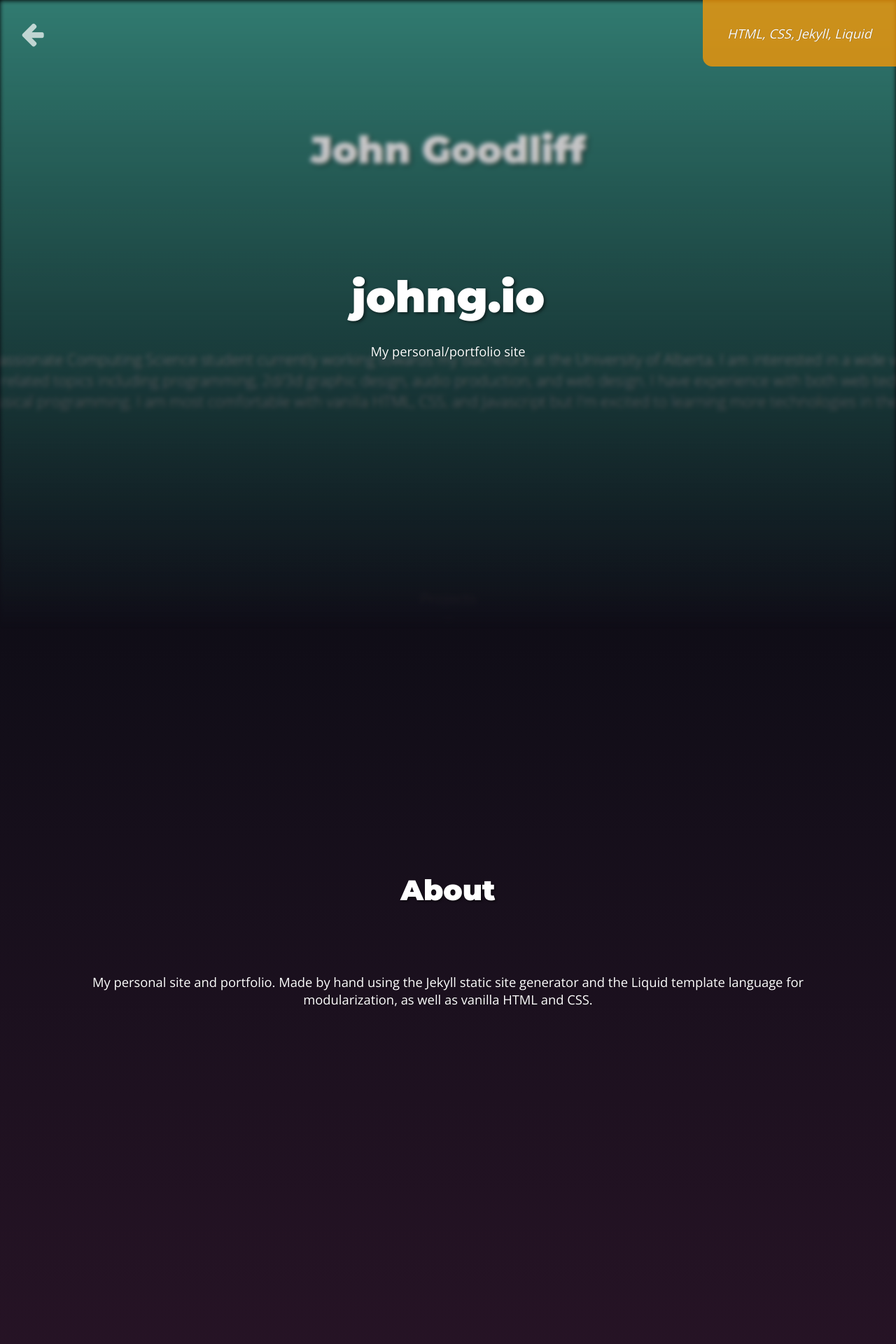
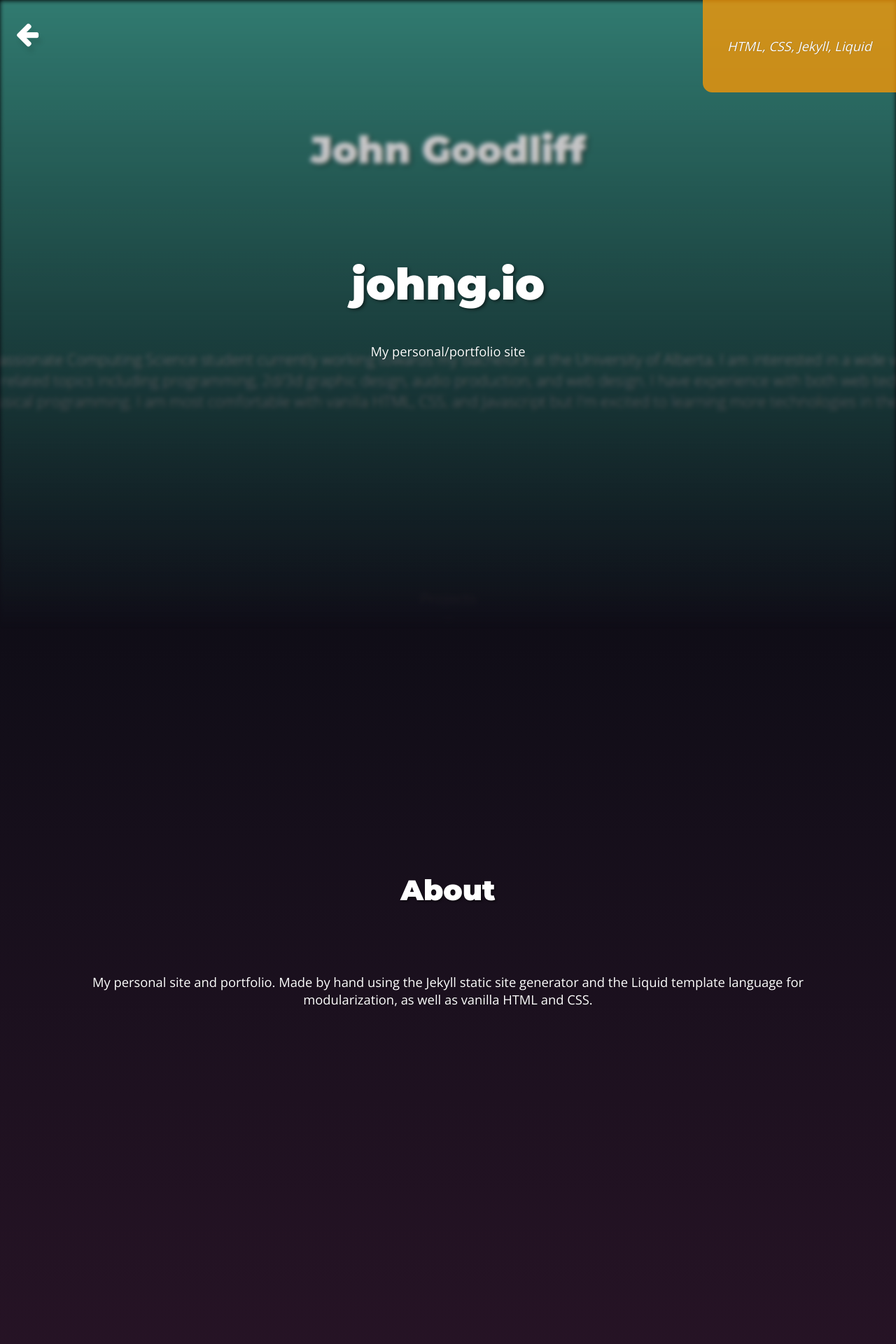
Before and after one commit to jerboa88/jerboa88.github.io, a Jekyll site: the page built from _projects/johng.io.md, in a window 1280 px wide. Shown: the top 1920 px of the page at 70% size. Built offline with Jekyll 4.4.1, drawn with Linux system fonts in a browser that asks for light colours; some web fonts are replaced.

Commit message:
Update styles. Misc changes

```diff
--- a/_layouts/project_page.html
+++ b/_layouts/project_page.html
@@ -5,7 +5,7 @@ layout: scrolling_page
 
 <div class="background project-image" style="background-image: url('{{ site.image_path }}/{{ page.image | default: 'unknown.png' }}')"></div>
 
-<header class="project-header" data-bg="{{ site.image_path }}/{{ page.image | default: 'unknown.png' }}">
+<header>
 	<a href="/#projects" class="back-button icon-arrow-left"></a>
 	<div class="project-type {{ page.category | default: 'unknown' }}"><p>{{ page.type | default: 'Unknown' }}</p></div>
 	<h1>{{- page.title -}}</h1>
--- a/_layouts/scrolling_page.html
+++ b/_layouts/scrolling_page.html
@@ -4,10 +4,6 @@
 
 	<body>
 		<div class="background"></div>
-		{{ content }}
-
-		{% if page.title == 'Portfolio' %}
-		<script src="/js/script.js"></script>
-		{% endif %}
+			{{ content }}
 	</body>
 </html>
--- a/css/style.css
+++ b/css/style.css
@@ -86,15 +86,11 @@
 	}
 
 	header, .full-height {
-		height: -moz-available;
+		/* height: -moz-available;
 		height: -webkit-fill-available;
-		height: fill-available;
+		height: fill-available; */
+		height: 100vh;
 	}
-}
-
-* {
-  margin: 0;
-  padding: 0;
 }
 
 html, body {
@@ -112,6 +108,40 @@ body {
 	font-weight: lighter;
 	font-size: 3vh;
 	overflow-x: hidden;
+}
+
+.yolo {
+	position: absolute;
+	top: 0;
+	left: 0;
+	right: 0;
+	margin-top: 1vh;
+	font-size: var(--small-font-size);
+}
+
+/* Star background */
+.background {
+	position: absolute;
+	top: 0;
+	left: 0;
+	right: 0;
+	bottom: 0;
+	text-align: center;
+	z-index: -1;
+}
+
+.project-image {
+	background-position: center;
+	background-repeat: no-repeat;
+	background-size: cover;
+	-webkit-mask-image: -webkit-gradient(linear, left top, left bottom, from(rgba(0,0,0,1)), to(rgba(0,0,0,0)));
+	mask-image: linear-gradient(to bottom, rgba(0,0,0,1), rgba(0,0,0,0));
+	filter: blur(3px);
+}
+
+.star {
+  background-color: #fff;
+	position: relative;
 }
 
 header, .full-height {
@@ -134,6 +164,7 @@ footer {
 					justify-content: space-between;
 	bottom: 0;
 	font-size: var(--font-size);
+	background: rgba(0,0,0,.4);
 }
 
 .full-height > footer {
@@ -159,6 +190,16 @@ h1, section > h2, section > p {
 	margin: 0 0 3vh 0;
 }
 
+header > h1:hover {
+	-webkit-transform: scale(1.1);
+	transform: scale(1.1);
+}
+
+h1, h2 {
+	font-family: 'Montserrat', Impact, Helvetica, sans-serif;
+	text-shadow: var(--text-shadow);
+}
+
 h1 {
 	font-size: var(--header-font-size);
 	-webkit-transition: -webkit-transform .5s;
@@ -168,28 +209,21 @@ h1 {
 	cursor: default;
 }
 
-header > h1:hover {
-	-webkit-transform: scale(1.1);
-	transform: scale(1.1);
-}
-
 h2 {
 	margin: 0;
 	padding: 1em;
 }
 
-h1, h2, h4 {
-	font-family: 'Montserrat', Impact, Helvetica, sans-serif;
+h4 {
+	font-family: 'Open Sans', 'Calibri', 'Trebuchet MS', sans-serif;
+	font-size: 1.3em;
+	font-weight: lighter;
 	text-shadow: var(--text-shadow);
 }
 
-p, ul {
+p {
 	font-size: var(--font-size);
 	text-shadow: var(--text-shadow2);
-}
-
-ul {
-	list-style: none;
 }
 
 .email:after {
@@ -224,10 +258,10 @@ nav > a:link {
 	font-size: var(--icon-font-size);
 	font-weight: bolder;
 	text-shadow: var(--box-shadow2);
-	-webkit-transition: text-shadow .1s, box-shadow .1s, -webkit-transform .1s;
-	transition: text-shadow .1s, box-shadow .1s, -webkit-transform .1s;
-	transition: transform .1s, text-shadow .1s, box-shadow .1s;
-	transition: transform .1s, text-shadow .1s, box-shadow .1s, -webkit-transform .1s;
+	-webkit-transition: text-shadow .1s, -webkit-transform .1s;
+	transition: text-shadow .1s, -webkit-transform .1s;
+	transition: transform .1s, text-shadow .1s;
+	transition: transform .1s, text-shadow .1s, -webkit-transform .1s;
 }
 
 nav > a:hover {
@@ -259,101 +293,6 @@ nav > a:active {
 	right: 0;
 }
 
-.project-header {
-	/* width: 100%;
-	margin: 0;
-	-webkit-box-pack: end;
-					justify-content: end;
-	justify-content: flex-end; */
-	background: attr(data-bg url);
-	background-position: center;
-	background-repeat: no-repeat;
-	background-size: cover;
-}
-
-.down-button {
-	display: -webkit-box;
-	display: flex;
-	-webkit-box-pack: center;
-					justify-content: center;
-	padding: .7em;
-}
-
-.icon-arrow-left.back-button {
-	position: absolute;
-	top: 0;
-	left: 0;
-	padding: 1em;
-	padding: .8em;
-	font-size: 1.4em;
-}
-
-
-.fade, footer {
-	background: rgba(0,0,0,.4);
-}
-
-.down-button > a:link {
-	display: -webkit-box;
-	display: flex;
-	-webkit-box-orient: vertical;
-	-webkit-box-direction: normal;
-					flex-direction: column;
-	-webkit-box-pack: center;
-					justify-content: center;
-	width: var(--down-button-size);
-	height: var(--down-button-size);
-	padding: 0;
-	font-weight: 400;
-	border: none;
-	background: #fff;
-	border-radius: 50%;
-	box-shadow: var(--box-shadow);
-	-webkit-transition: -webkit-transform .5s;
-	transition: -webkit-transform .5s;
-	transition: transform .5s;
-	transition: transform .5s, -webkit-transform .5s;
-	-webkit-animation: wiggle 2s ease-in-out .5s;
-	animation: wiggle 2s ease-in-out .5s;
-}
-
-@-webkit-keyframes wiggle {
-	0% {-webkit-transform: translate(0, 0);transform: translate(0, 0);}
-	25% {-webkit-transform: translate(0, var(--wiggle-amount-down));transform: translate(0, var(--wiggle-amount-down));}
-	50% {-webkit-transform: translate(0, var(--wiggle-amount-up));transform: translate(0, var(--wiggle-amount-up));}
-	75% {-webkit-transform: translate(0, var(--wiggle-amount-down));transform: translate(0, var(--wiggle-amount-down));}
-	100% {-webkit-transform: translate(0, 0);transform: translate(0, 0);}
-}
-
-@keyframes wiggle {
-	0% {-webkit-transform: translate(0, 0);transform: translate(0, 0);}
-	25% {-webkit-transform: translate(0, var(--wiggle-amount-down));transform: translate(0, var(--wiggle-amount-down));}
-	50% {-webkit-transform: translate(0, var(--wiggle-amount-up));transform: translate(0, var(--wiggle-amount-up));}
-	75% {-webkit-transform: translate(0, var(--wiggle-amount-down));transform: translate(0, var(--wiggle-amount-down));}
-	100% {-webkit-transform: translate(0, 0);transform: translate(0, 0);}
-}
-
-.down-button > a:link:hover {
-	-webkit-transform: scale(1.1);
-	transform: scale(1.1);
-}
-
-.down-button > a:link:active {
-	opacity: 1;
-	background: #eee;
-}
-
-/* .fa-angle-down {
-	font-weight: bolder;
-	color: var(--bg-color);
-} */
-
-h4 {
-	font-family: 'Open Sans', 'Calibri', 'Trebuchet MS', sans-serif;
-	font-size: 1.3em;
-	font-weight: lighter;
-}
-
 .project {
 	background-color: var(--project-bg-color);
 	background-position: center;
@@ -371,6 +310,14 @@ h4 {
 	opacity: 1;
 }
 
+header > .project-type {
+	position: absolute;
+	top: 0;
+	right: 0;
+	font-size: 1em;
+	padding: 1.3em;
+}
+
 .project-type {
 	width: -webkit-max-content;
 	width: -moz-max-content;
@@ -380,14 +327,6 @@ h4 {
 	font-style: italic;
 	border-radius: 0 0 0 .5em;
   margin-left: auto;
-}
-
-.project-header > .project-type {
-	position: absolute;
-	top: 0;
-	right: 0;
-	font-size: 1em;
-	padding: 1.3em;
 }
 
 .project > div {
@@ -436,6 +375,7 @@ h4, .project-text > p {
 	transition: height 0s .25s step-end, opacity .25s .25s ease-in;
 }
 
+/* Colors for different project types */
 .web, .web-h:hover {
 	background: rgba(255, 152, 0, .75);
 	color: var(--text-color);
@@ -542,6 +482,26 @@ h4, .project-text > p {
 .icon-instagram:before {
   content: "\e905";
 }
+.icon-arrow-left.back-button {
+	position: absolute;
+	top: 0;
+	left: 0;
+	padding: 1em;
+	padding: .8em;
+	font-size: 1.4em;
+	text-shadow: var(--box-shadow2);
+	-webkit-transition: text-shadow .1s, -webkit-transform .1s;
+	transition: text-shadow .1s, -webkit-transform .1s;
+	transition: transform .1s, text-shadow .1s;
+	transition: transform .1s, text-shadow .1s, -webkit-transform .1s;
+}
+.icon-arrow-left.back-button:hover {
+	opacity: 1;
+	-webkit-transform: translateX(var(--wiggle-amount-up));
+					transform: translateX(var(--wiggle-amount-up));
+	text-shadow: var(--box-shadow2-hover), inset var(--box-shadow2-hover);
+	text-shadow: var(--box-shadow2-hover);
+}
 .icon-arrow-left:before {
   content: "\e906";
 }
@@ -551,108 +511,3 @@ h4, .project-text > p {
 .icon-linkedin-square:before {
   content: "\e909";
 }
-
-
-
-
-
-
-/* Unsorted */
-.yolo {
-	position: absolute;
-	top: 0;
-	left: 0;
-	right: 0;
-	margin-top: 1vh;
-	font-size: var(--small-font-size);
-}
-
-
-
-/* Star background */
-.background {
-	position: absolute;
-	top: 0;
-	left: 0;
-	right: 0;
-	bottom: 0;
-	text-align: center;
-	z-index: -1;
-}
-
-.project-image {
-	background-position: center;
-	background-repeat: no-repeat;
-	background-size: cover;
-	-webkit-mask-image: -webkit-gradient(linear, left top, left bottom, from(rgba(0,0,0,1)), to(rgba(0,0,0,0)));
-	mask-image: linear-gradient(to bottom, rgba(0,0,0,1), rgba(0,0,0,0));
-	filter: blur(3px);
-}
-
-h1, section > p {
-	color: #fff;
-}
-
-.star {
-  background-color: #fff;
-	position: relative;
-}
-
-.flyingStar {
-	position: absolute;
-	top: 50px;
-	width: 96px;
-	height: 12px;
-	border-radius: 0 50% 50% 0;
-}
-
-.meteor {
-	background: transparent;
-	background: radial-gradient(farthest-side at 0% 50%, rgba(34,193,195,1) 0%, rgba(253,187,45,0.15) 75%, rgba(253,187,45,0) 100%);
-}
-
-.comet {
-	background: transparent;
-	background: radial-gradient(farthest-side at 0% 50%, rgba(252,176,69,1) 0%, rgba(253,29,29,0.75) 25%, rgba(58,171,180,0.15) 75%, rgba(58,171,180,0) 100%);
-}
-
-.flyingStar::before {
-	content: '';
-	position: absolute;
-	width: 10px;
-	height: 10px;
-	margin-top: 1px;
-	box-shadow: 0 0 2px #fff;
-	transform: rotateZ(45deg);
-}
-
-.meteor::before {
-	background: #ddf
-}
-
-.comet::before {
-	background: #fdb
-}
-
-.flyingStarLeft {
-	left: -128px;
-	transform: rotateY(180deg);
-	animation: 3s 1s flyRight linear none;
-}
-
-.flyingStarRight {
-	right: -128px;
-	animation: 3s 1s flyLeft linear none;
-}
-
-@keyframes flyLeft {
-  0% {display: block; transform: translate(0, 0)}
-	99% {display: block; transform: translate(-110vw, 0)}
-	100% {display: none; transform: translate(-110vw, 0)}
-}
-
-@keyframes flyRight {
-  0% {display: block; transform: rotateY(180deg) translate(0, 0)}
-	99% {display: block; transform: rotateY(180deg) translate(-110vw, 0)}
-	100% {display: none; transform: rotateY(180deg) translate(-110vw, 0)}
-}
--- a/index.html
+++ b/index.html
@@ -55,3 +55,5 @@ github_link: https://github.com/jerboa88
 </section>
 
 {% include footer.html %}
+
+<script src="/js/script.js"></script>
```
